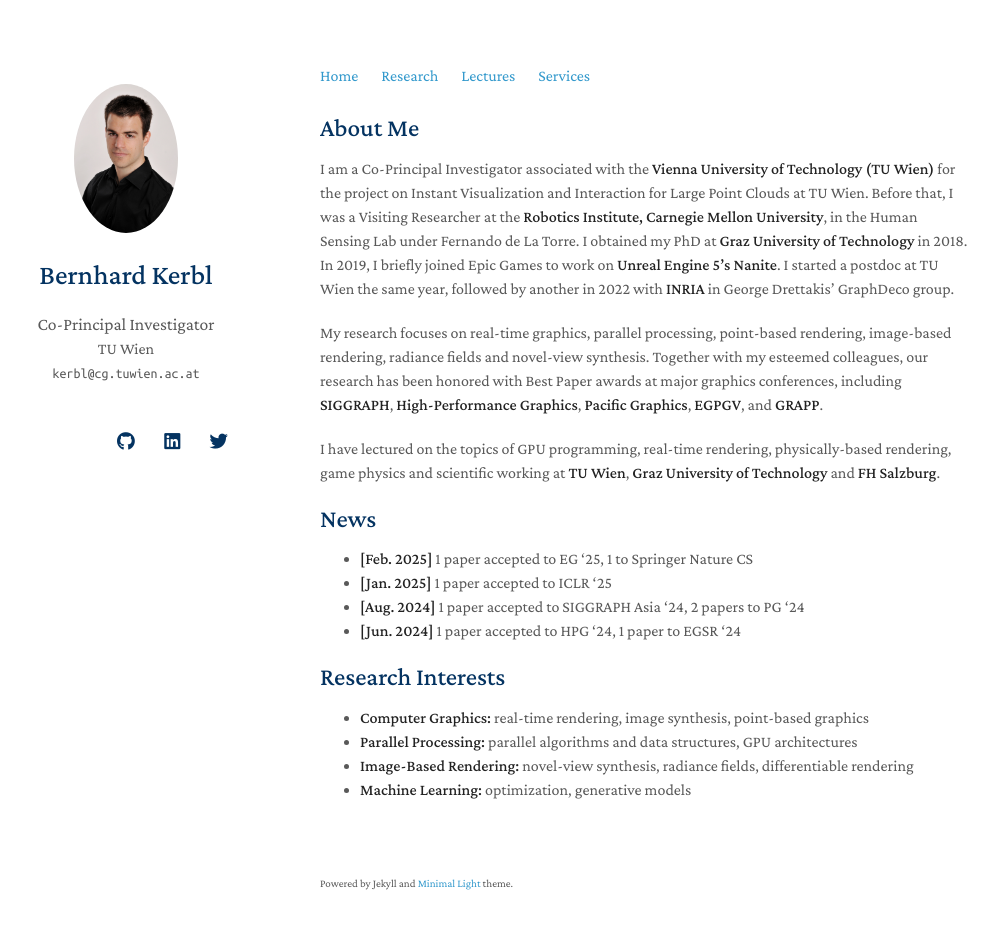
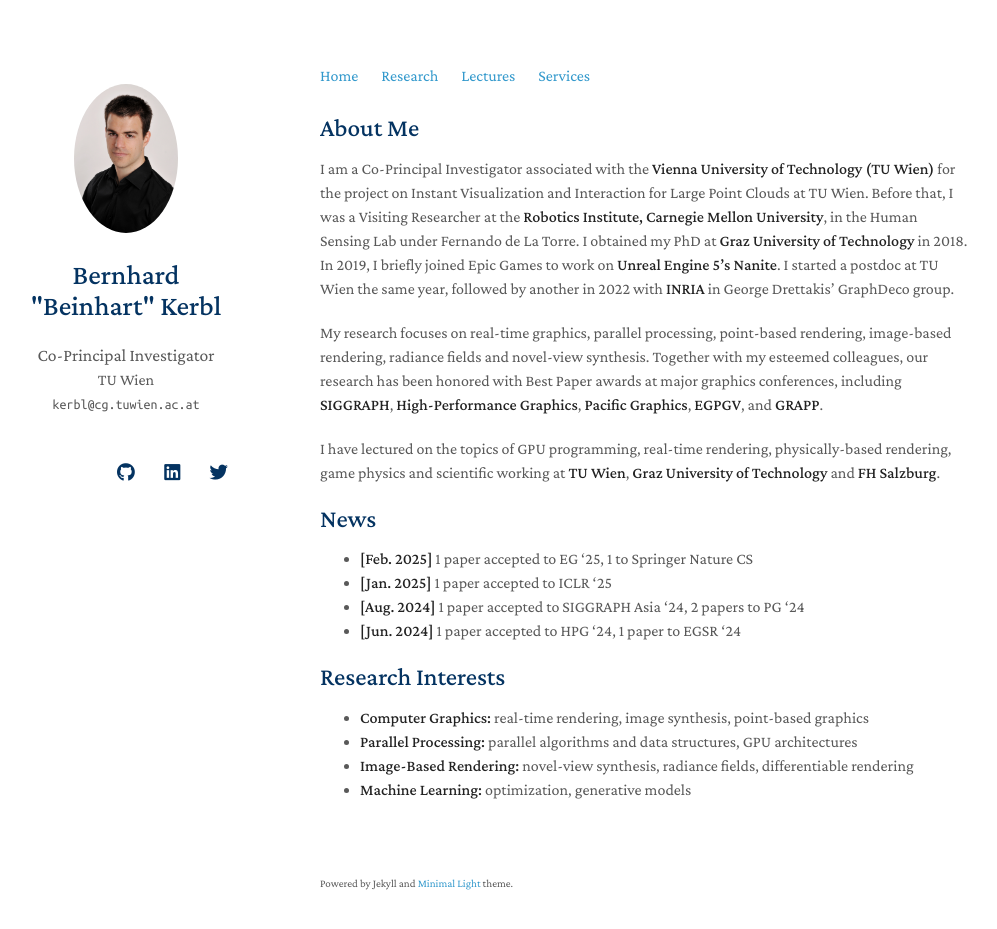
Before and after one commit to Snosixtyboo/snosixtyboo.github.io, a Jekyll site: the page built from index.md, in a window 1280 px wide and 964 px high. Shown: the top 929 px of the window, without its empty margins (150-1147 px from the left). Built offline with Jekyll 4.4.1, drawn with Linux system fonts in a browser that asks for light colours; nearby versions of some CDN libraries; a style sheet for code colours, icons or effects is not loaded; our own code applies the rules of GitHub Pages for plain Markdown files.

Commit message:
beinhart

```diff
--- a/_config.yml
+++ b/_config.yml
@@ -1,5 +1,5 @@
 # Basic Information
-title: Bernhard Kerbl
+title: Bernhard "Beinhart" Kerbl
 position: Co-Principal Investigator
 affiliation: TU Wien
 email: kerbl@cg.tuwien.ac.at
```
